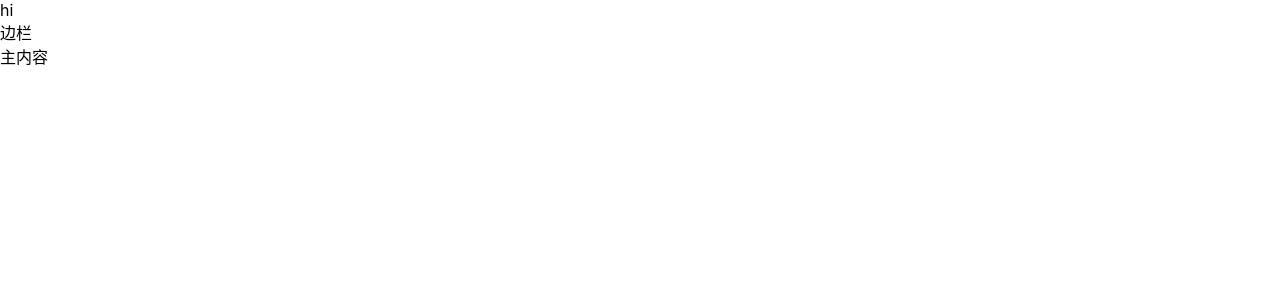
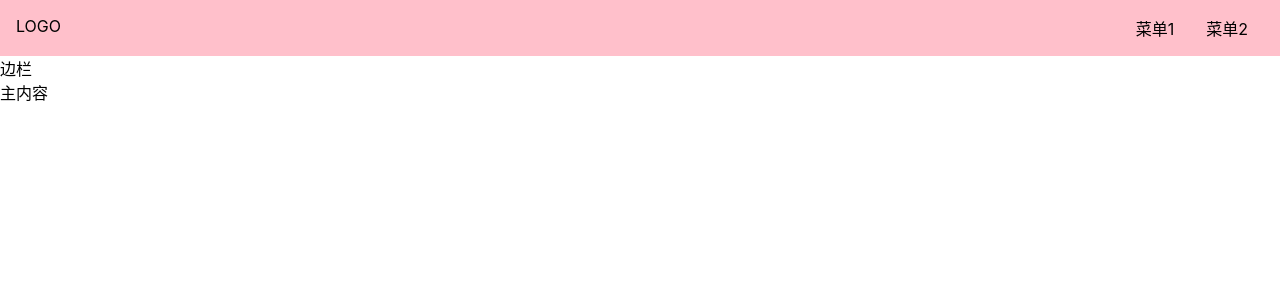
Before and after one commit to xishuianfeng/Vue3-demo-1, a Vue app: page /#/doc in a window 1280 px wide. Shown: the top 300 px of the page. Built offline with nearby package versions, Linux system fonts and the light colour scheme.

Commit message:
封装 Topnav 组件

```diff
--- a/src/App.vue
+++ b/src/App.vue
@@ -1,5 +1,4 @@
 <template>
-  <div>hi</div>
   <router-view />
 </template>
 
--- /dev/null
+++ b/src/components/Topnav.vue
@@ -0,0 +1,36 @@
+<template>
+  <div class="topnav">
+    <div class="logo">LOGO</div>
+    <ul class="menu">
+      <li>菜单1</li>
+      <li>菜单2</li>
+    </ul>
+  </div>
+</template>
+
+<script lang="ts">
+  export default{}
+</script>
+
+<style lang="scss" scoped>
+.topnav {
+  background: pink;
+  display: flex;
+  padding: 16px;
+
+  >.logo {
+    max-width: 6em;
+    margin-right: auto;
+  }
+
+  >.menu {
+    display: flex;
+    white-space: nowrap;
+    flex-wrap: nowrap;
+
+    >li {
+      margin: 0 1em;
+    }
+  }
+}
+</style>
--- a/src/components/XiFeng.vue
+++ /dev/null
@@ -1,3 +0,0 @@
-<template>
-  <div>这是我的第一个组件</div>
-</template>
--- a/src/views/Doc.vue
+++ b/src/views/Doc.vue
@@ -1,17 +1,15 @@
 <template>
-  <div class="topnav">
-    <div class="logo"></div>
-    <div class="menu"></div>
-  </div>
+  <Topnav />
   <div class="content">
     <aside>边栏</aside>
     <main>主内容</main>
   </div>
 </template>
 
-<script>
+<script lang="ts">
+import Topnav from '../components/Topnav.vue';
 export default {
-
+    components: { Topnav }
 }
 </script>
 
--- a/src/views/Home.vue
+++ b/src/views/Home.vue
@@ -1,11 +1,5 @@
 <template>
-  <div class="topnav">
-    <div class="logo">LOGO</div>
-    <ul class="menu">
-      <li>菜单1</li>
-      <li>菜单2</li>
-    </ul>
-  </div>
+  <Topnav />
   <div class="banner">
     <h1>UI</h1>
     <h2>UI框架</h2>
@@ -16,31 +10,13 @@
   </div>
 </template>
 
-<script>
+<script lang="ts">
+import Topnav from '../components/Topnav.vue';
 export default {
-
+  components: { Topnav }
 }
 </script>
 
 <style lang="scss" scoped>
-.topnav {
-  background: pink;
-  display: flex;
-  padding: 16px;
 
-  >.logo {
-    max-width: 6em;
-    margin-right: auto;
-  }
-
-  >.menu {
-    display: flex;
-    white-space: nowrap;
-    flex-wrap: nowrap;
-
-    >li {
-      margin: 0 1em;
-    }
-  }
-}
 </style>
```
Also changed, not shown: src/components/HelloWorld.vue (deleted, +0 -19 lines).
